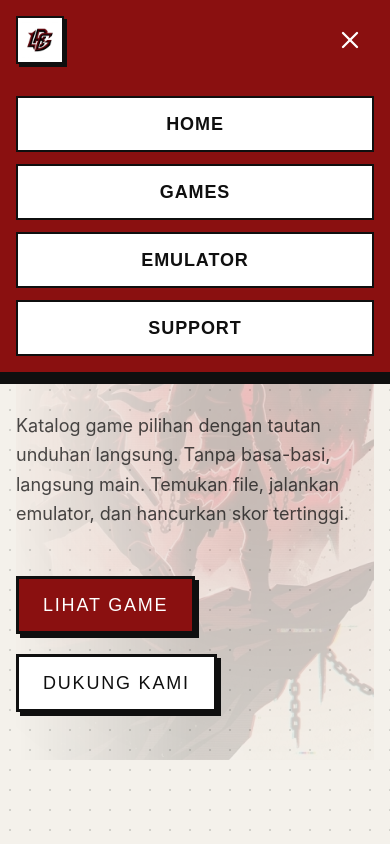
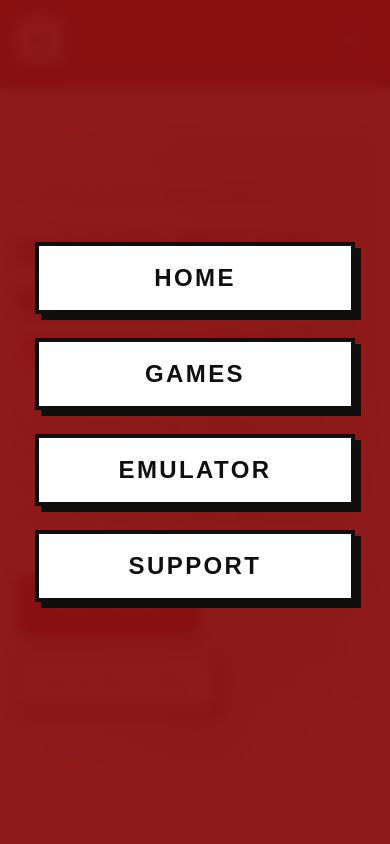
Before and after one commit to RadizJoster-web/LastBosGames, a React (Vite) app: page / in a window 390 px wide. Both pictures are taken after a click on the button "Toggle Navigation". Shown: the top 844 px of the page. Built offline with nearby package versions, Linux system fonts and the light colour scheme; no server answers.

Commit message:
fix: perbaiki tampilan game popular di halaman home dan perbaiki navbar list mobile ver

```diff
--- a/src/components/layout/MainLayout.jsx
+++ b/src/components/layout/MainLayout.jsx
@@ -10,9 +10,8 @@ export default function MainLayout() {
 
   return (
     <div className="min-h-screen flex flex-col">
-      <header className="sticky top-0 z-50 bg-primary border-b-4 border-ink shadow-[0px_4px_0px_#0F0F0F]">
+      <header className="sticky top-0 z-40 bg-primary border-b-4 border-ink shadow-[0px_4px_0px_#0F0F0F]">
         <div className="container mx-auto px-4 h-20 flex items-center justify-between">
-          {/* Logo - Direvisi menjadi bentuk Lencana/Badge Brutalist */}
           <Link
             to="/"
             onClick={closeMenu}
@@ -28,7 +27,6 @@ export default function MainLayout() {
             </div>
           </Link>
 
-          {/* Tombol Toggle Mobile */}
           <button
             onClick={toggleMenu}
             className="md:hidden relative z-50 p-2 text-white hover:bg-surface hover:text-ink border-2 border-transparent hover:border-ink transition-colors flex items-center justify-center"
@@ -37,7 +35,6 @@ export default function MainLayout() {
             {isMobileMenuOpen ? <X size={28} /> : <Menu size={28} />}
           </button>
 
-          {/* Navigasi Desktop */}
           <nav className="hidden md:flex gap-4 font-display font-bold text-lg">
             <NavItem to="/">HOME</NavItem>
             <NavItem to="/games">GAMES</NavItem>
@@ -45,10 +42,12 @@ export default function MainLayout() {
             <NavItem to="/support">SUPPORT</NavItem>
           </nav>
         </div>
+      </header>
 
-        {/* Dropdown Navigasi Mobile */}
-        {isMobileMenuOpen && (
-          <nav className="md:hidden absolute top-20 left-0 w-full bg-primary border-b-4 border-ink shadow-[0px_8px_0px_#0F0F0F] z-40 flex flex-col p-4 gap-3">
+      {/* PERBAIKAN 1: Overlay Menu Mobile di Tengah Layar */}
+      {isMobileMenuOpen && (
+        <div className="md:hidden fixed inset-0 z-50 bg-primary/95 backdrop-blur-sm flex flex-col items-center justify-center p-4 animate-in fade-in duration-200">
+          <nav className="flex flex-col gap-6 w-full max-w-xs">
             <MobileNavItem to="/" onClick={closeMenu}>
               HOME
             </MobileNavItem>
@@ -62,8 +61,8 @@ export default function MainLayout() {
               SUPPORT
             </MobileNavItem>
           </nav>
-        )}
-      </header>
+        </div>
+      )}
 
       <main className="flex-grow container mx-auto px-4 py-12">
         <Outlet />
@@ -80,7 +79,6 @@ export default function MainLayout() {
   );
 }
 
-// Komponen NavItem Desktop
 function NavItem({ to, children }) {
   return (
     <Link
@@ -95,14 +93,13 @@ function NavItem({ to, children }) {
   );
 }
 
-// Komponen NavItem Mobile
 function MobileNavItem({ to, onClick, children }) {
   return (
     <Link
       to={to}
       onClick={onClick}
-      className="bg-surface text-ink px-4 py-3 border-2 border-ink text-center font-display font-bold text-lg uppercase tracking-wider
-                 active:bg-border-subtle active:translate-y-1 transition-all"
+      className="bg-surface text-ink px-4 py-4 border-4 border-ink text-center font-display font-black text-2xl uppercase tracking-widest
+                 shadow-[6px_6px_0px_#0F0F0F] active:bg-border-subtle active:translate-y-1 active:shadow-[2px_2px_0px_#0F0F0F] transition-all"
     >
       {children}
     </Link>
--- a/src/pages/Emulator/index.jsx
+++ b/src/pages/Emulator/index.jsx
@@ -8,8 +8,6 @@ import { Helmet } from "react-helmet-async";
 
 export default function Emulator() {
   const { emulators, isLoading, isError } = useEmulators();
-
-  console.log(emulators);
 
   useEffect(() => {
     window.scrollTo(0, 0);
--- a/src/pages/Games/index.jsx
+++ b/src/pages/Games/index.jsx
@@ -23,6 +23,10 @@ export default function Games() {
     }, 300);
     return () => clearTimeout(timer);
   }, [searchInput]);
+
+  useEffect(() => {
+    window.scrollTo(0, 0);
+  }, [page]);
 
   // PERBAIKAN 1: Menambahkan 'page' ke dalam parameter hook
   const { games, isLoading, isError } = useFilteredGames(
--- a/src/pages/Home/index.jsx
+++ b/src/pages/Home/index.jsx
@@ -98,7 +98,6 @@ export default function Home() {
 
       {/* POPULAR GAMES SECTION */}
       <section>
-        {/* Header section modern tanpa border tebal */}
         <div className="flex items-end justify-between mb-10 border-b border-border-subtle pb-4">
           <div>
             <h2 className="text-3xl md:text-4xl font-display font-black text-ink tracking-wide">
@@ -117,24 +116,37 @@ export default function Home() {
           </Link>
         </div>
 
-        {/* Kondisi Error (Clean Notification) */}
         {isError ? (
           <div className="bg-red-50 text-primary p-6 border-l-4 border-primary font-body text-center rounded-r-md mb-8">
             <span className="font-bold">CRITICAL ERROR:</span> Gagal memuat data
             dari server.
           </div>
         ) : (
-          <div className="grid grid-cols-1 sm:grid-cols-2 lg:grid-cols-4 gap-6 md:gap-8">
+          /* PERBAIKAN 2: Flex horizontal + Snap di Mobile, Grid di Desktop */
+          /* [&::-webkit-scrollbar]:hidden digunakan untuk menyembunyikan scrollbar bawah agar rapi */
+          <div className="flex md:grid md:grid-cols-2 lg:grid-cols-4 gap-4 md:gap-8 overflow-x-auto md:overflow-visible snap-x snap-mandatory scroll-smooth pb-6 pt-2 -mx-4 px-4 md:mx-0 md:px-0 [&::-webkit-scrollbar]:hidden [-ms-overflow-style:'none'] [scrollbar-width:'none']">
             {isLoading
               ? Array.from({ length: 4 }).map((_, index) => (
-                  <SkeletonCard key={index} />
+                  // Pembungkus Card agar tidak menyusut (shrink-0) dan pas di layar HP
+                  <div
+                    key={index}
+                    className="w-[70vw] sm:w-[300px] shrink-0 snap-center md:w-auto md:shrink"
+                  >
+                    <SkeletonCard />
+                  </div>
                 ))
-              : games?.map((game) => <GameCard key={game._id} game={game} />)}
+              : games?.map((game) => (
+                  <div
+                    key={game._id}
+                    className="w-[70vw] sm:w-[300px] shrink-0 snap-center md:w-auto md:shrink"
+                  >
+                    <GameCard game={game} />
+                  </div>
+                ))}
           </div>
         )}
 
-        {/* Tombol Mobile 'Lihat Semua' */}
-        <div className="mt-10 md:hidden">
+        <div className="mt-8 md:hidden">
           <Link to="/games" className="btn-brutal w-full">
             LIHAT SEMUA GAME
           </Link>
@@ -148,8 +160,8 @@ export default function Home() {
             PEMBARUAN BASIS DATA: <span className="text-primary">BERJALAN</span>
           </h3>
           <p className="font-body text-ink/75 leading-relaxed text-lg">
-            Koleksi game kami terus diperbarui secara berkala. Jika game kesukaanmu
-            belum ada, pastikan untuk kembali lagi nanti.
+            Koleksi game kami terus diperbarui secara berkala. Jika game
+            kesukaanmu belum ada, pastikan untuk kembali lagi nanti.
           </p>
         </div>
         <div className="shrink-0 w-full md:w-auto">
```
